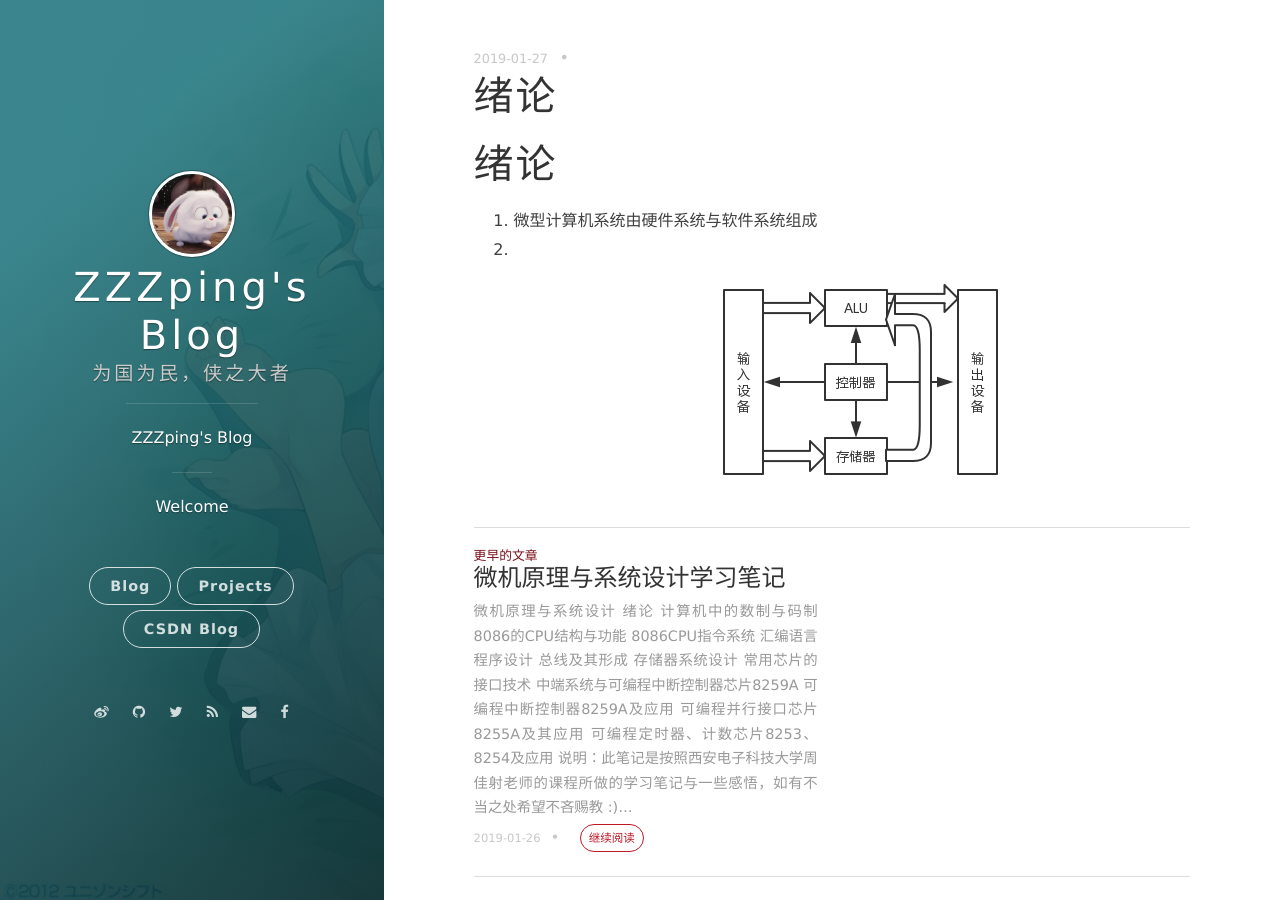
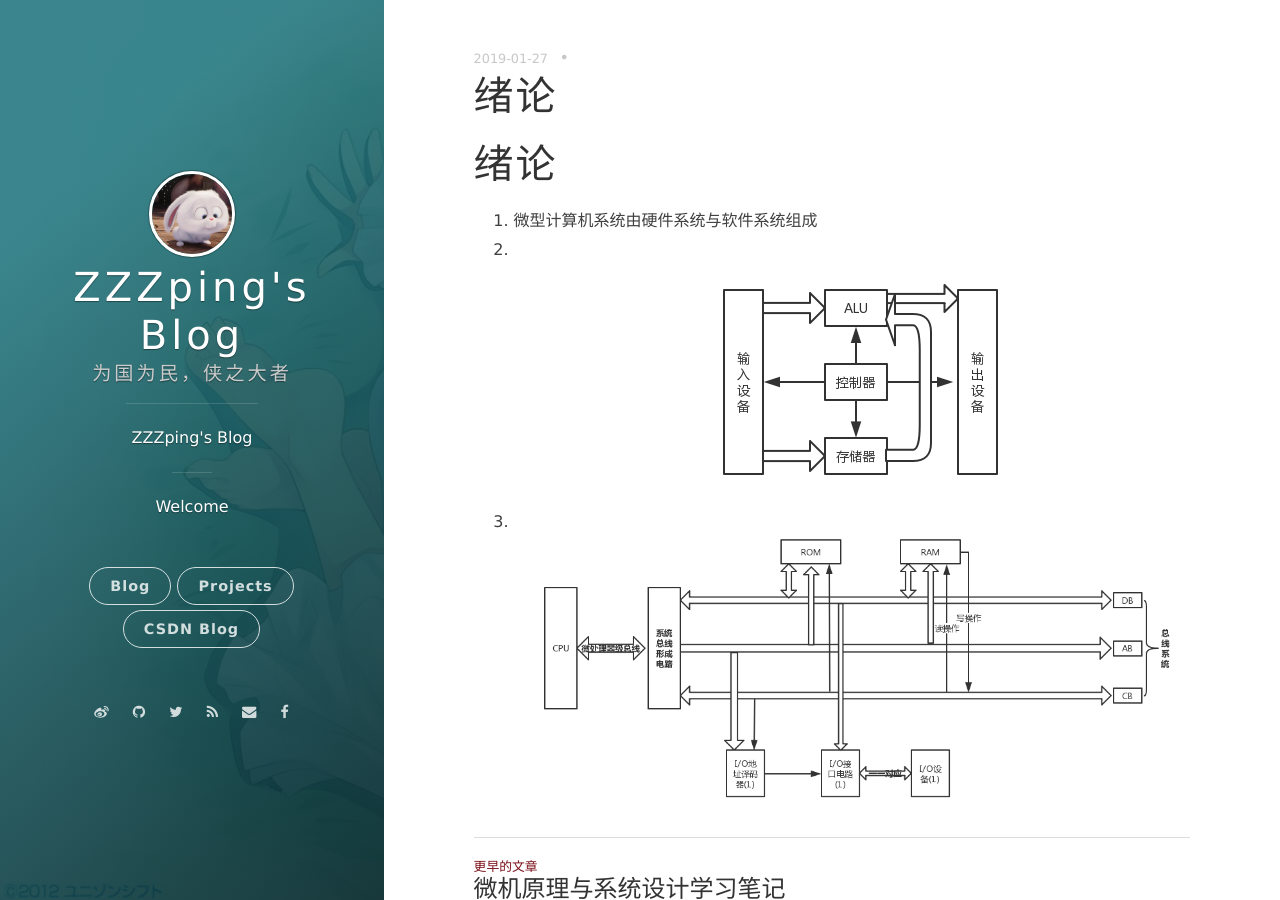
Before and after one commit to ZZZping/ZZZping.github.io, a Jekyll site: the page built from _posts/2019-01-27-微机原理笔记(2).md, in a window 1280 px wide and 900 px high. Built offline with Jekyll 4.4.1, drawn with Linux system fonts in a browser that asks for light colours; nearby versions of some CDN libraries; comment, search, counter and statistics services are not loaded.

Commit message:
Update 2019-01-27-微机原理笔记(2).md

```diff
--- a/_posts/2019-01-27-微机原理笔记(2).md
+++ b/_posts/2019-01-27-微机原理笔记(2).md
@@ -7,3 +7,4 @@ date: 2019-01-27 23:25:24.000000000 +09:00
 # 绪论
 1. 微型计算机系统由硬件系统与软件系统组成
 2. ![avatar](/assets/images/计算机结构.jpg)
+3. ![avatar](/assets/images/微机原理.jpg)
```
